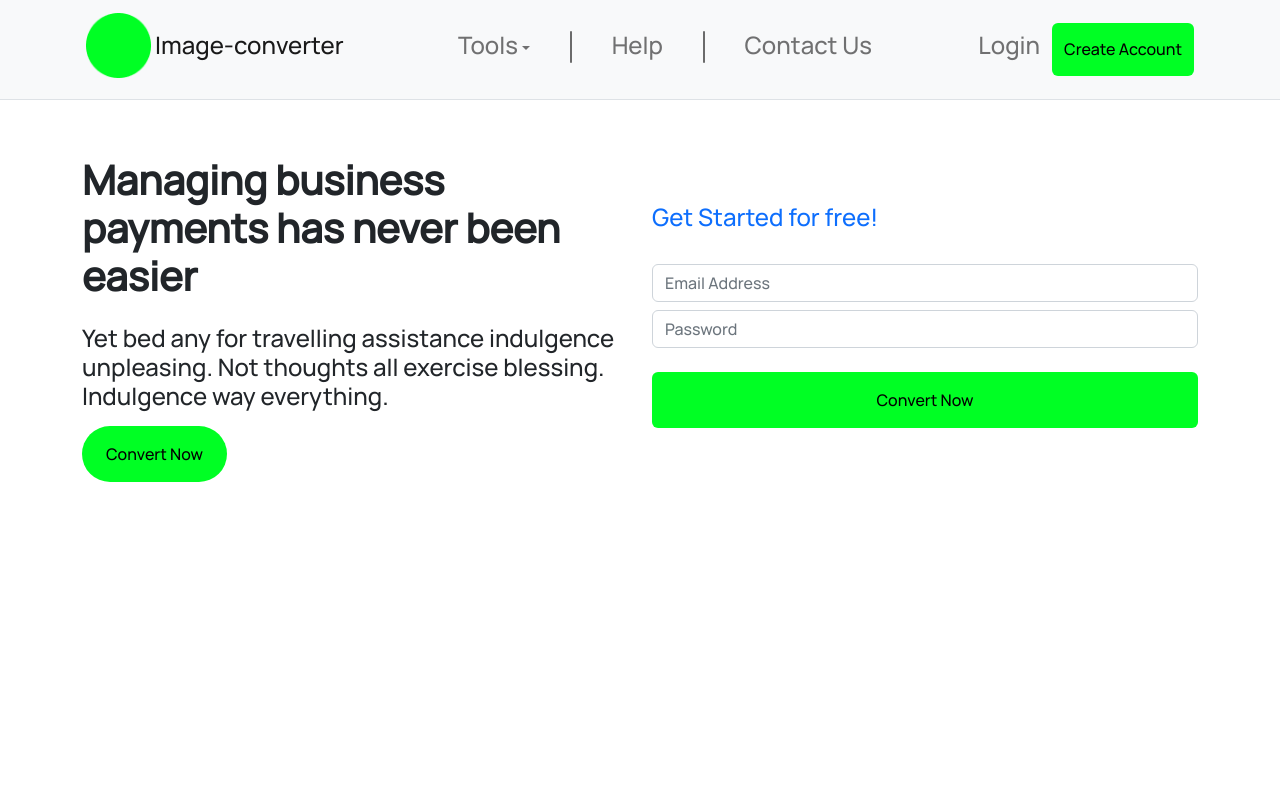
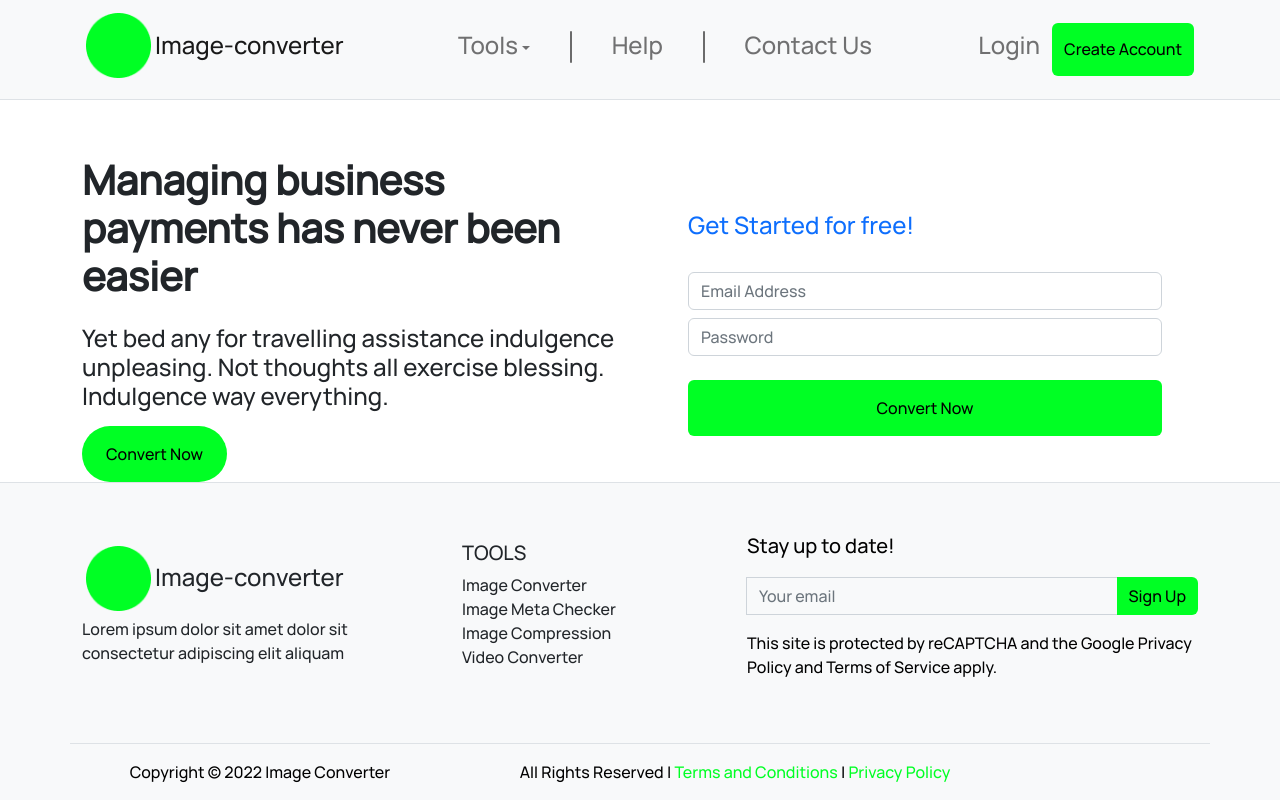
Before and after one commit to MUNYYBY/image-converter, a Next.js app: page / in a window 1280 px wide. Built offline with nearby package versions, Linux system fonts and the light colour scheme.

Commit message:
Hero section fixes

```diff
--- a/Components/Landing-page/Landing-page.js
+++ b/Components/Landing-page/Landing-page.js
@@ -34,7 +34,7 @@ export default function LandingPage() {
               </div>
             </div>
           </Col>
-          <Col lg={6} sm={10}>
+          <Col lg={6} sm={10} className="mt-3 px-lg-5">
             <div className="d-flex flex-column w-100">
               <div className="">
                 <h4 className="text-primary">Get Started for free!</h4>
@@ -59,6 +59,13 @@ export default function LandingPage() {
             </div>
           </Col>
         </Row>
+        <Row className="justify-content-center align-items-center w-100 py-5">
+          <Col lg={8} sm={10}>
+            <h1 className="text-center text-underline">
+              <u>Convert Images to any format of your like</u>
+            </h1>
+          </Col>
+        </Row>
       </Container>
     </main>
   );
--- a/Layout/MainLayout.js
+++ b/Layout/MainLayout.js
@@ -6,7 +6,7 @@ export default function Layout({ children }) {
     <>
       <Header />
       <div>{children}</div>
-      {/* <Footer /> */}
+      <Footer />
     </>
   );
 }
```
